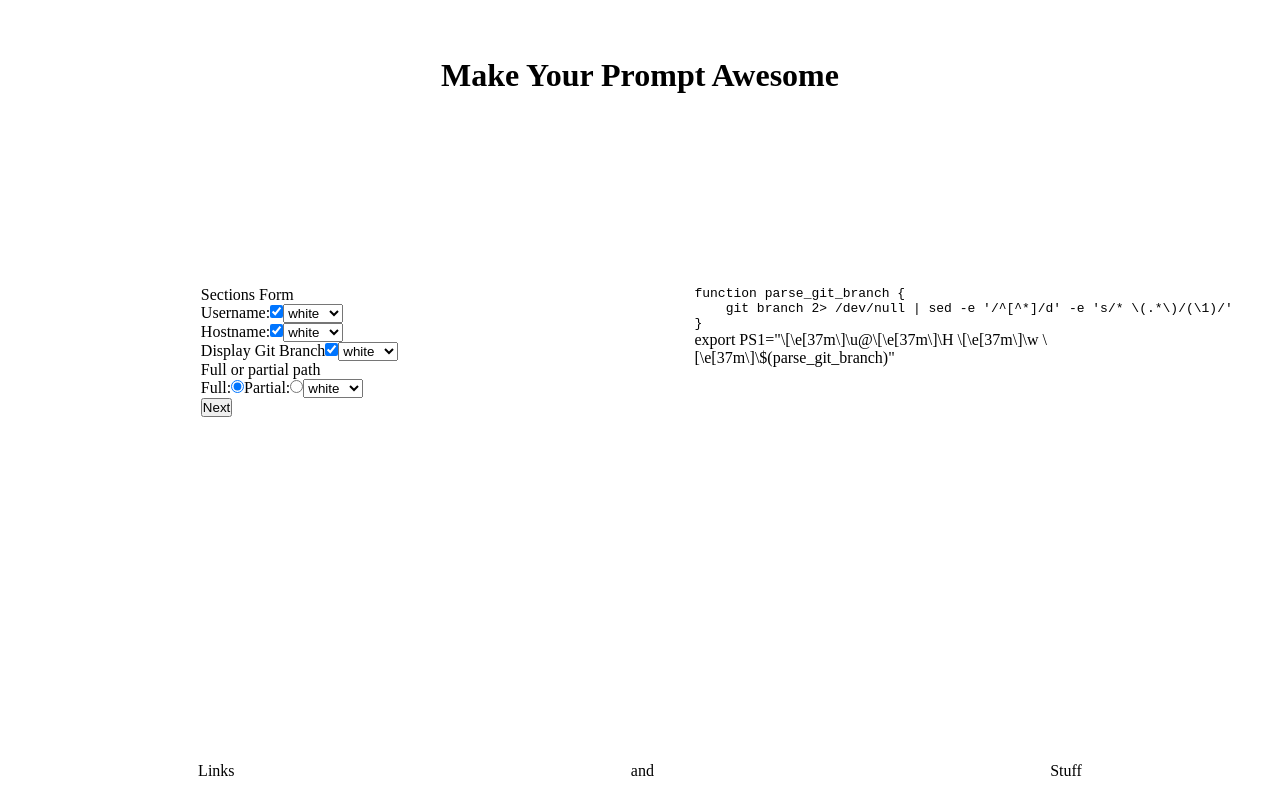
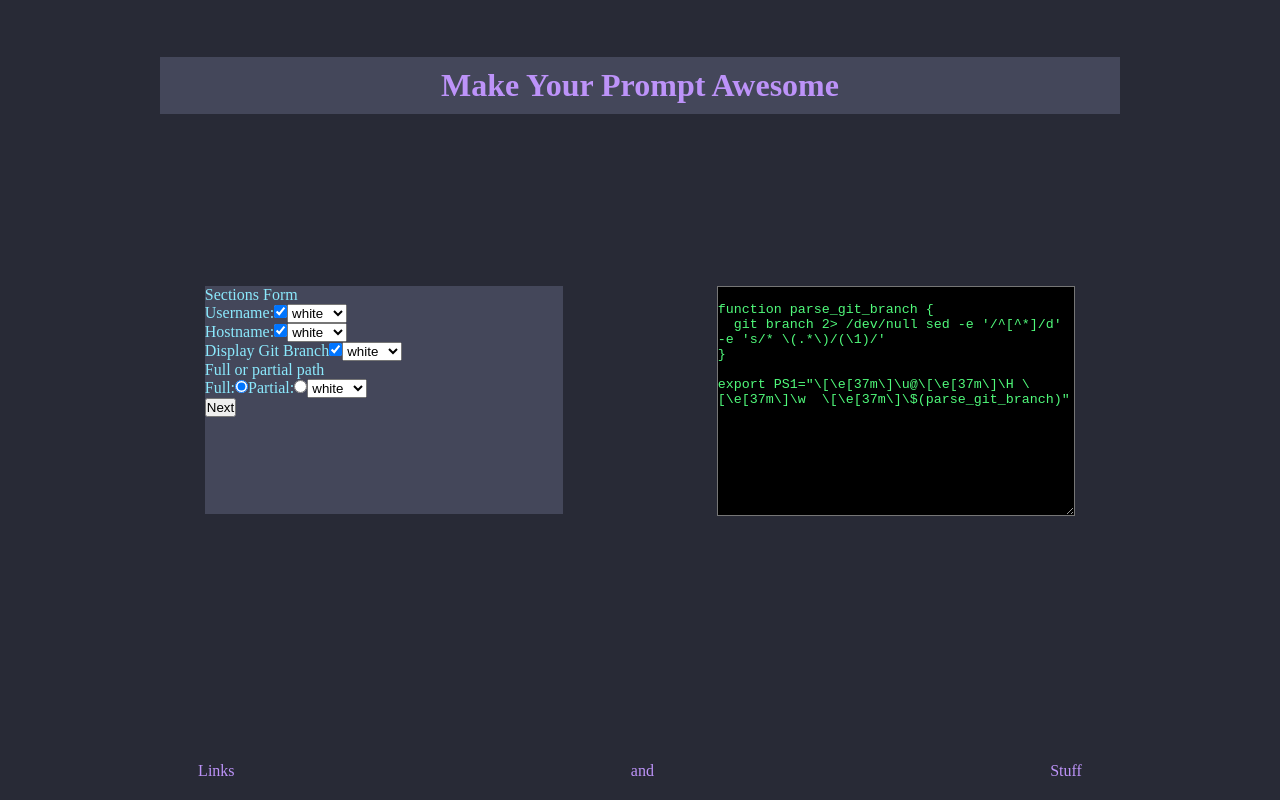
Before and after one commit to WJVincent/ps1-wizard, a React (Create React App) app: page / in a window 1280 px wide. Built offline with nearby package versions, Linux system fonts and the light colour scheme.

Commit message:
added basic styling

```diff
--- a/src/App.module.css
+++ b/src/App.module.css
@@ -2,13 +2,19 @@
   height: 100vh;
   display: grid;
   grid-template-rows: 1fr 5fr 1fr;
+  background-color: 	#282a36;
 }
 
 .header {
   height: 50%;
   display: flex;
   align-self: flex-end;
+  justify-self: center;
   justify-content: center;
+  background-color: #44475a;
+  width: 75%;
+  color: #bd93f9;
+  align-items: center;
 }
 
 .contentContainer {
@@ -25,6 +31,8 @@
   justify-self: center;
   height: 50%;
   width: 70%;
+  background-color: #44475a;
+  color: #8be9fd;
 }
 
 .promptContainer {
@@ -33,6 +41,7 @@
   justify-self: center;
   height: 50%;
   width: 70%;
+  background-color: #44475a;
 }
 
 .footer {
@@ -41,4 +50,5 @@
   justify-content: space-around;
   align-items: center;
   align-self: flex-end;
+  color: #bd93f9;
 }
--- a/src/components/PromptOutput/PromptOutput.js
+++ b/src/components/PromptOutput/PromptOutput.js
@@ -1,5 +1,6 @@
 import { usePrompt } from "../../context/promptContext";
 import { useEffect, useState } from "react";
+import styles from "./PromptOutput.module.css";
 
 const PromptOutput = () => {
   const {
@@ -52,18 +53,19 @@ const PromptOutput = () => {
   }, [branch, colors, branchColor]);
 
   return (
-    <div>
-      {branch === 1 && (
-        <pre>
-          <code>
-            {`function parse_git_branch {
-    git branch 2> /dev/null | sed -e '/^[^*]/d' -e 's/* \\(.*\\)/(\\1)/'
-}`}
-          </code>
-        </pre>
-      )}
-      <p>{`export PS1="${userPrompt}${user === 1 && host === 1 ? "@" : ""}${hostPrompt} ${pathPrompt} ${branchPrompt}"`}</p>
-    </div>
+    <textarea
+      className={styles.prompt}
+      readOnly
+      value={
+        branch === 1
+          ? `\nfunction parse_git_branch {\n  git branch 2> /dev/null sed -e '/^[^*]/d' -e 's/* \\(.*\\)/(\\1)/'\n} \n\nexport PS1="${userPrompt}${
+              user === 1 && host === 1 ? "@" : ""
+            }${hostPrompt} ${pathPrompt} ${branchPrompt}"`
+          : `export PS1="${userPrompt}${
+              user === 1 && host === 1 ? "@" : ""
+            }${hostPrompt} ${pathPrompt} ${branchPrompt}"`
+      }
+    />
   );
 };
 
--- /dev/null
+++ b/src/components/PromptOutput/PromptOutput.module.css
@@ -0,0 +1,6 @@
+.prompt {
+  height: 100%;
+  width: 100%;
+  background-color: black;
+  color: #50fa7b;
+}
```
